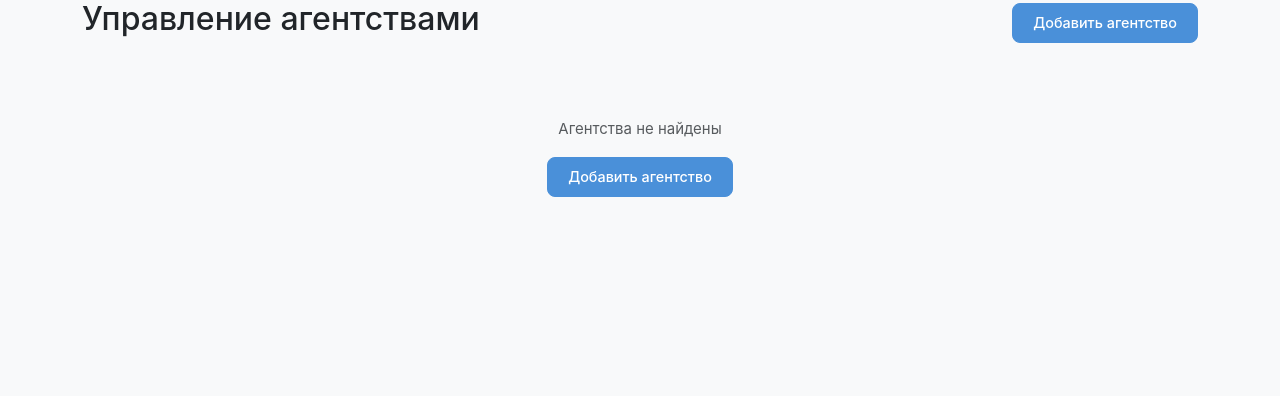
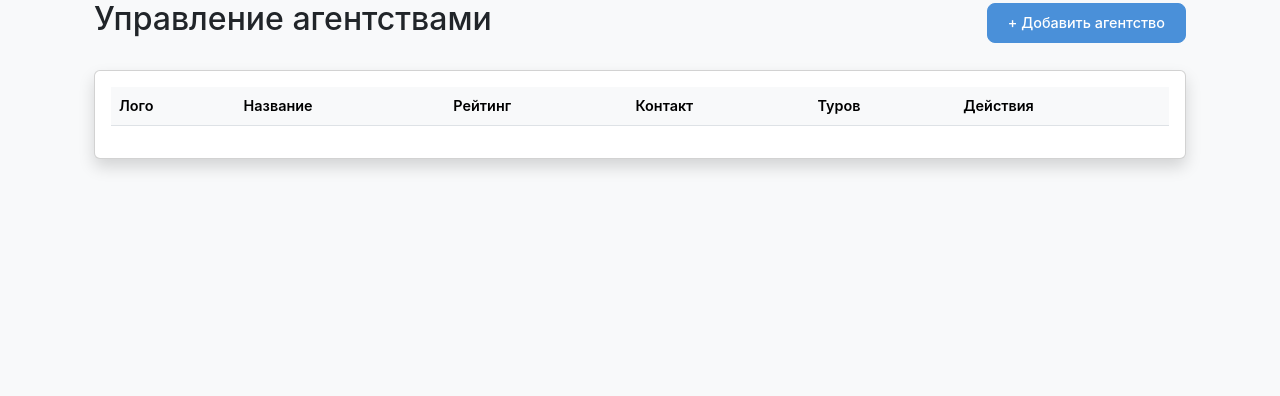
Before and after one commit to Nikita-Pugach/TravelGuide, an ASP.NET Core app: template TravelGuide/Views/Admin/Agencies.cshtml in a window 1280 px wide. Shown: the part 81-477 px from the top of the page. Run offline with ASP.NET Core 8, Linux system fonts and the light colour scheme; the template is opened without the code that fills it, so the values that code supplies are empty; style sheets or scripts are compiled from the project's sources; some libraries are stand-ins or nearby versions.

Commit message:
feat: unify admin Countries, Cities, Agencies pages to table layout

```diff
--- a/TravelGuide/Views/Admin/Agencies.cshtml
+++ b/TravelGuide/Views/Admin/Agencies.cshtml
@@ -3,69 +3,75 @@
     ViewData["Title"] = "Управление агентствами";
 }
 
+<div class="container">
     <div class="d-flex justify-content-between align-items-center mb-4">
         <h2>Управление агентствами</h2>
-    <a asp-action="CreateAgency" class="btn btn-primary">Добавить агентство</a>
+        <a asp-action="CreateAgency" class="btn btn-primary">+ Добавить агентство</a>
     </div>
 
     @if (TempData["SuccessMessage"] != null)
     {
-    <div class="alert alert-success">@TempData["SuccessMessage"]</div>
+        <div class="alert alert-success alert-dismissible fade show" role="alert">
+            @TempData["SuccessMessage"]
+            <button type="button" class="btn-close" data-bs-dismiss="alert"></button>
+        </div>
     }
 
-<div class="row">
+    <div class="card shadow">
+        <div class="card-body">
+            <div class="table-responsive">
+                <table class="table table-hover">
+                    <thead>
+                        <tr>
+                            <th>Лого</th>
+                            <th>Название</th>
+                            <th>Рейтинг</th>
+                            <th>Контакт</th>
+                            <th>Туров</th>
+                            <th>Действия</th>
+                        </tr>
+                    </thead>
+                    <tbody>
                         @foreach (var agency in Model)
                         {
-        <div class="col-md-6 col-lg-4 mb-4">
-            <div class="card h-100">
-                <div class="card-body">
-                    <div class="d-flex align-items-center mb-3">
+                            <tr>
+                                <td>
                                     @if (!string.IsNullOrEmpty(agency.LogoUrl))
                                     {
-                            <img src="@agency.LogoUrl" alt="@agency.Name" class="rounded me-3" style="width: 60px; height: 60px; object-fit: cover;" />
+                                        <img src="@agency.LogoUrl" alt="@agency.Name" style="width: 60px; height: 40px; object-fit: cover; border-radius: 4px;">
                                     }
                                     else
                                     {
-                            <div class="bg-light rounded me-3 d-flex align-items-center justify-content-center" style="width: 60px; height: 60px; border: 1px solid #dee2e6;">
-                                <span class="text-muted small">Нет лого</span>
+                                        <div class="bg-light d-flex align-items-center justify-content-center" style="width: 60px; height: 40px; border-radius: 4px; border: 1px solid #dee2e6;">
+                                            <span class="text-muted small">Нет</span>
                                         </div>
                                     }
-                        <div>
-                            <h5 class="card-title mb-0">@agency.Name</h5>
+                                </td>
+                                <td><strong>@agency.Name</strong></td>
+                                <td>
                                     @if (agency.Rating.HasValue)
                                     {
-                                <small class="text-warning">@agency.Rating.Value.ToString("F1") ★</small>
+                                        <span class="text-warning">@agency.Rating.Value.ToString("F1") ★</span>
                                     }
-                        </div>
-                    </div>
-                    <p class="card-text small text-muted mb-2">
-                        <strong>Контакт:</strong> @agency.ContactInfo
-                    </p>
-                    @if (!string.IsNullOrEmpty(agency.Description))
+                                    else
                                     {
-                        <p class="card-text small">@(agency.Description.Length > 100 ? agency.Description.Substring(0, 100) + "..." : agency.Description)</p>
+                                        <span class="text-muted">-</span>
                                     }
-                    <p class="card-text">
-                        <span class="badge bg-info">Туров: @agency.Tours?.Count ?? 0</span>
-                    </p>
-                </div>
-                <div class="card-footer bg-white">
-                    <div class="btn-group btn-group-sm w-100">
-                        <a asp-action="EditAgency" asp-route-id="@agency.Id" class="btn btn-outline-primary">Изм.</a>
-                        <form asp-action="DeleteAgency" asp-route-id="@agency.Id" method="post" style="display: inline;">
-                            <button type="submit" class="btn btn-outline-danger w-100" onclick="return confirm('Удалить агентство?')">Удал.</button>
+                                </td>
+                                <td>@(agency.ContactInfo ?? "-")</td>
+                                <td>@(agency.Tours?.Count ?? 0)</td>
+                                <td>
+                                    <a asp-action="EditAgency" asp-route-id="@agency.Id" class="btn btn-sm btn-outline-primary">Изм.</a>
+                                    <form asp-action="DeleteAgency" asp-route-id="@agency.Id" method="post" class="d-inline" onsubmit="return confirm('Удалить агентство?')">
+                                        @Html.AntiForgeryToken()
+                                        <button type="submit" class="btn btn-sm btn-outline-danger">Удал.</button>
                                     </form>
+                                </td>
+                            </tr>
+                        }
+                    </tbody>
+                </table>
             </div>
         </div>
     </div>
 </div>
-    }
-</div>
-
-@if (!Model.Any())
-{
-    <div class="text-center py-5">
-        <p class="text-muted">Агентства не найдены</p>
-        <a asp-action="CreateAgency" class="btn btn-primary">Добавить агентство</a>
-    </div>
-}
```
Also changed, not shown: TravelGuide/Views/Admin/Cities.cshtml (+15 -15 lines), TravelGuide/Views/Admin/Countries.cshtml (+47 -28 lines). Lines whose indentation alone changed are shown as unchanged.
